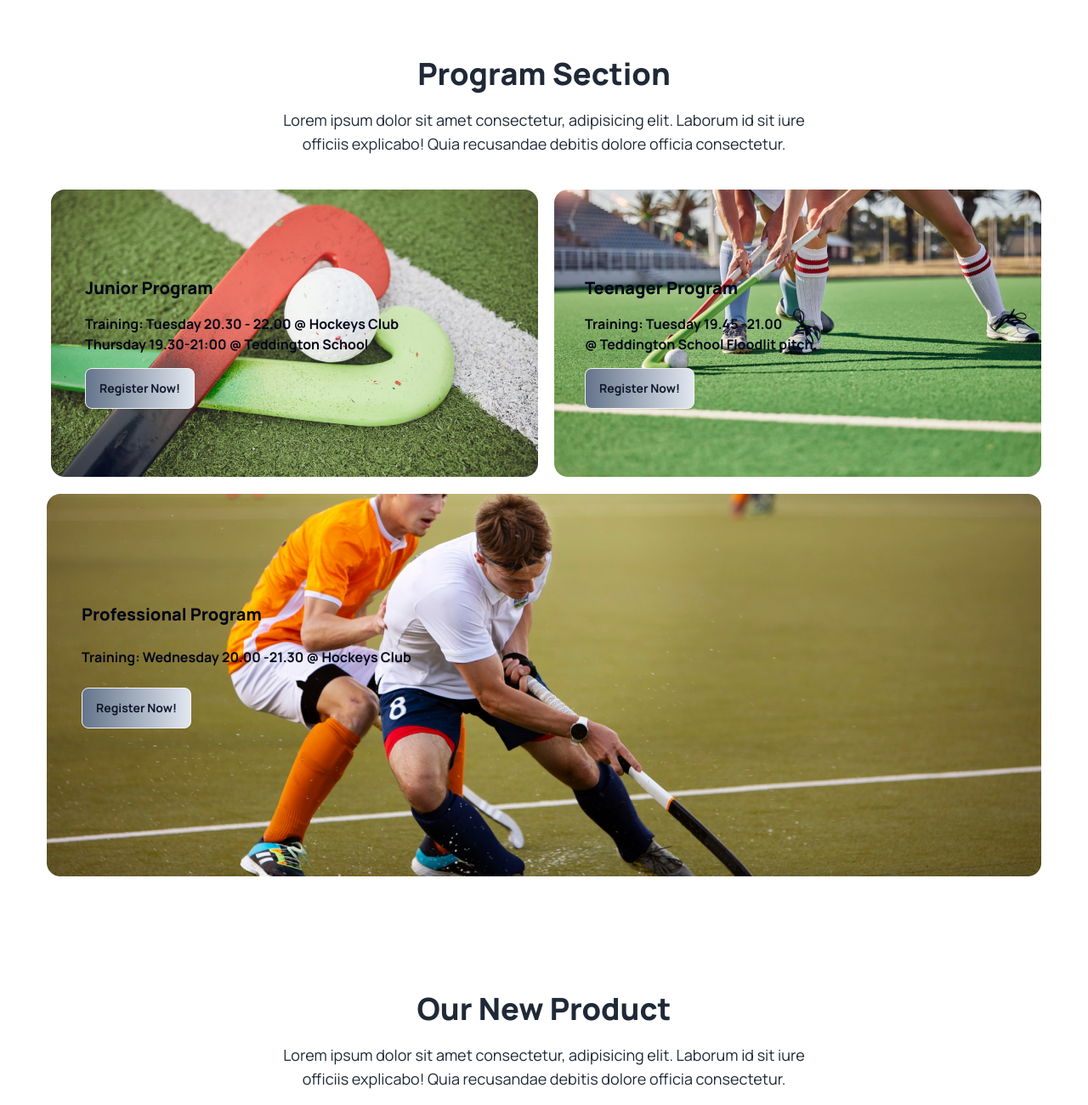
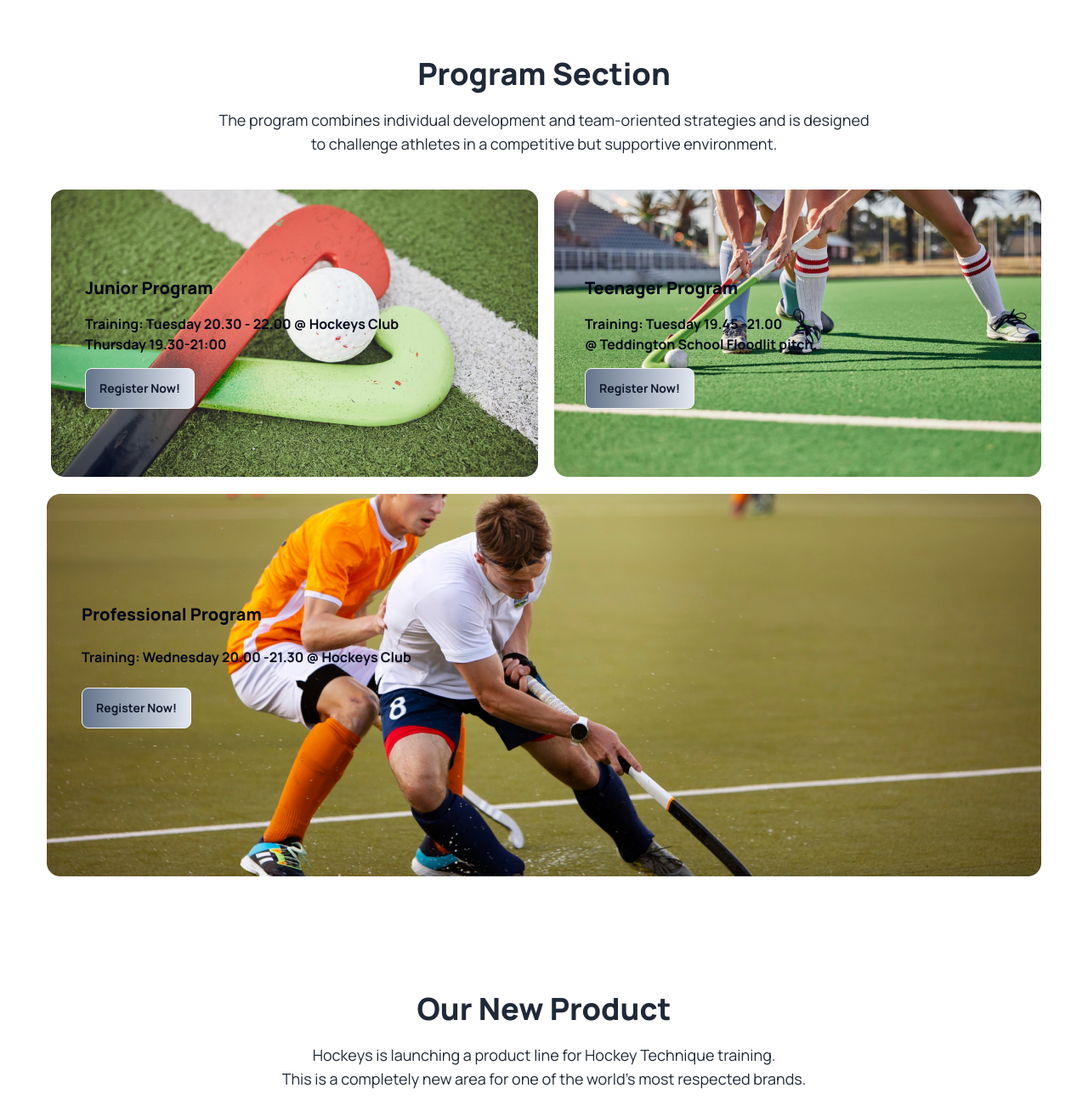
Before and after one commit to Shihab352/Hockey-s, a plain HTML site: page index.html in a window 1280 px wide. Shown: the part 1640-2940 px from the top of the page at 85% size. Drawn offline with nearby package versions, Linux system fonts and the light colour scheme.

Commit message:
update program section

```diff
--- a/index.html
+++ b/index.html
@@ -156,18 +156,17 @@
     <!-- Program section -->
     <section class="my-24">
       <h1 class="text-4xl font-extrabold text-center">Program Section</h1>
-      <p class="text-lg text-center my-5">Lorem ipsum dolor sit amet consectetur, adipisicing elit. Laborum id sit iure
-        <br>officiis explicabo! Quia recusandae debitis dolore officia consectetur.</p>
+      <p class="text-lg text-center my-5">The program combines individual development and team-oriented  strategies and is designed <br> to challenge athletes in a competitive but supportive environment.</p>
       <!-- Program container -->
       <div class=" p-5">
 
         <div class="grid lg:grid-flow-col gap-5 ">
           <div class="relative">
             <img class="lg:ml-10" src="Images/2.png" alt="">
-            <div class="lg:ml-10  absolute lg:w-[490px] lg:space-y-4 lg:bottom-20 bottom-4 lg:left-10 left-4">
+            <div class="lg:ml-10  absolute lg:w-[490px] lg:space-y-4 lg:bottom-20 bottom-2 lg:left-10 left-4">
               <h3 class="text-xl font-extrabold text-slate-950">Junior Program</h3>
               <p class="text-slate-950 font-bold">Training: Tuesday 20.30 - 22.00 @ Hockeys Club <br>
-                Thursday 19.30-21:00 @ Teddington School</p>
+                Thursday 19.30-21:00 </p>
               <button
                 class="btn btn primary bg-gradient-to-r from-slate-500 to-slate-200 text-slate-900 font-bold">Register
                 Now!</button>
@@ -200,8 +199,8 @@
     <!-- New Product Section -->
     <section class="p-5">
       <h1 class="text-4xl font-extrabold text-center">Our New Product</h1>
-      <p class="text-lg text-center my-5">Lorem ipsum dolor sit amet consectetur, adipisicing elit. Laborum id sit iure
-        <br>officiis explicabo! Quia recusandae debitis dolore officia consectetur.</p>
+      <p class="text-lg text-center my-5">
+        Hockeys is launching a product line for Hockey Technique training. <br>This is a completely new area for one of the world's most respected brands.</p>
       <!--New Products Card Container-->
       <div class="grid lg:grid-cols-2 gap-5 my-20">
         <!-- Card 1 -->
```
